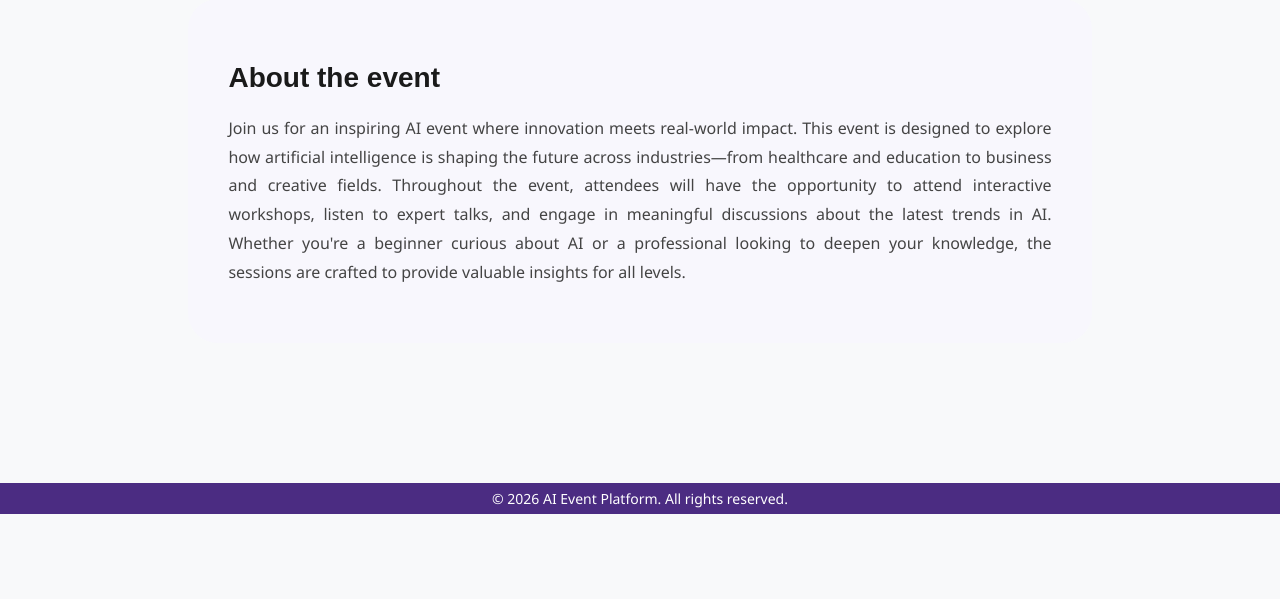
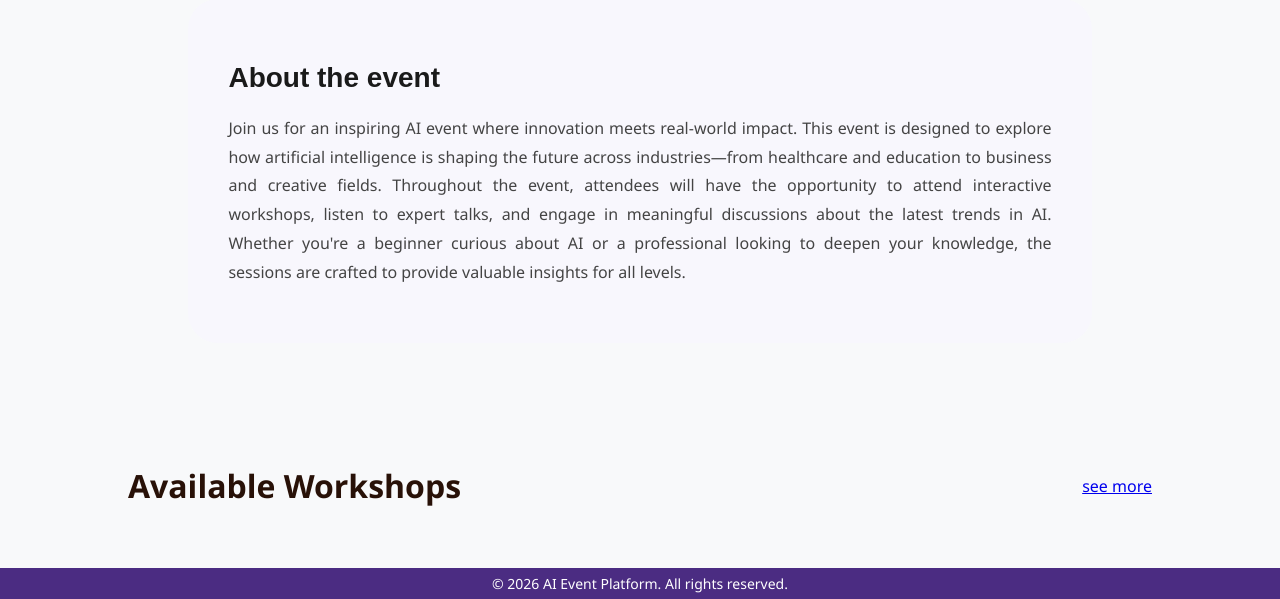
Before and after one commit to NouranAbdelgwad/Event-Management-System, a PHP site: page / in a window 1280 px wide. Shown: the part 703-1302 px from the top of the page. Before the commit the page ends 1217 px from the top, so only its background shows below. Run offline with PHP 8.4, Linux system fonts and the light colour scheme; the visitor is signed in with stand-in values (Sample User, id 1); data that the repository does not hold is empty.

Commit message:
available workshops -index-

```diff
--- a/controllers/HomeController.php
+++ b/controllers/HomeController.php
@@ -1,5 +1,4 @@
 <?php
-include "../../config/db_connection.php";
 
 $sql="
 SELECT workshop.*, speaker.name as speaker_name
--- a/index.php
+++ b/index.php
@@ -1,16 +1,18 @@
 <?php
 session_start();
 $role = $_SESSION['user']['role'];
-$nav = ['admin'=>'admin-dashboard','user'=>'home'];
- ?>
+$nav = ['admin' => 'admin-dashboard', 'user' => 'home'];
+?>
 <!DOCTYPE html>
 <html lang="en">
+
 <head>
     <meta charset="UTF-8">
     <meta name="viewport" content="width=device-width, initial-scale=1.0">
     <title>Event Management</title>
-    <link rel="stylesheet" href="assets/css/style.css">
+    <link rel="stylesheet" href="./assets/css/style.css">
 </head>
+
 <body>
     <?php
 
@@ -57,10 +59,19 @@ $nav = ['admin'=>'admin-dashboard','user'=>'home'];
                 </p>
             </div>
         </section>
-
     </section>
 
+    <div class="workshops-section" style="width: 80%;margin: auto;">
+        <div class="available workshops" style="display: flex; justify-content: space-between; align-items:center;">
+            <h1>Available Workshops</h1>
+            <a href="views/pages/workshops.php">see more</a>
+        </div>
+        <?php
+        include("./config/db_connection.php");
+        include("./controllers/HomeController.php");
+        include("views/components/workshop_card.php"); ?>
+    </div>
+    <?php include("views/components/footer.php"); ?>
+</body>
 
-    <?php include("views/components/footer.php");?>
-</body>
 </html>
--- a/views/components/workshop_card.php
+++ b/views/components/workshop_card.php
@@ -1,4 +1,3 @@
-<?php include "../../controllers/HomeController.php"; ?>
 
 <style>
 .workshops-grid{
@@ -10,7 +9,6 @@ gap:25px;
 .workshop-card{
 background:#fff;
 border-radius:15px;
-overflow:hidden;
 box-shadow:0 4px 12px rgba(0,0,0,.08);
 }
 
@@ -37,7 +35,6 @@ border-radius:18px;
 }
 </style>
 
-<div class="workshops-container">
 
 
 <div class="workshops-grid">
@@ -66,7 +63,7 @@
 </div>
 
 <div class="bottom-row">
-<button onclick="location.href='../pages/workshops_details.php?id=<?php echo $row['id']; ?>'">
+<button onclick="location.href='views/pages/workshops_details.php?id=<?php echo $row['id']; ?>'">
 Details
 </button>
 </div>
@@ -77,4 +74,3 @@ Details
 <?php endwhile; ?>
 
 </div>
-</div>
```
Also changed, not shown: views/pages/workshops_details.php (+7 -4 lines), assets/css/style.css (line endings or trailing spaces).
